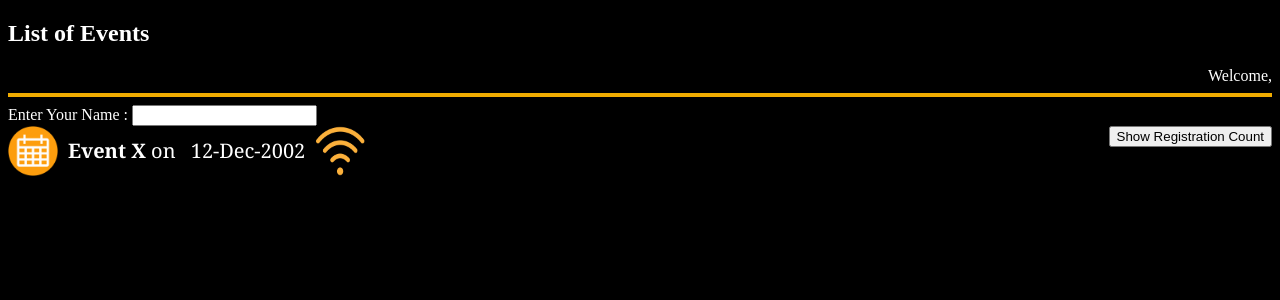
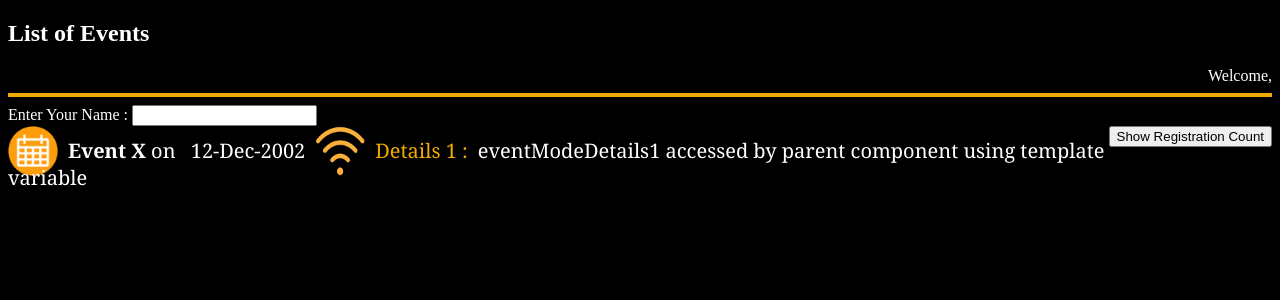
Before and after one commit to ashishsawant4u/ng-fundamentals, an Angular app: page / in a window 1280 px wide. Shown: the top 300 px of the page. Built offline with nearby package versions, Linux system fonts and the light colour scheme.

Commit message:
Using Template Variables to Interact with Child Components to access variable

```diff
--- a/src/app/events/eventmode.component.ts
+++ b/src/app/events/eventmode.component.ts
@@ -11,7 +11,7 @@ import { Component,Input,Output,EventEmitter } from '@angular/core';
 export class EventModeComponent {
 	@Input() eventMode:string;
 	@Output() eventModeClickEvent: EventEmitter<string> = new EventEmitter<string>();
-
+	eventModeDetails1:string = "eventModeDetails1 accessed by parent component using template variable";
 
 	handleEventModeClickEvent(): void
 	{
--- a/src/app/events/eventslist.component.html
+++ b/src/app/events/eventslist.component.html
@@ -17,7 +17,10 @@ Enter Your Name :
 	<span class="ml10 regSoFar" [innerText]="event.totalRegistrationSoFar"></span>
 	</span>
 	<span class="ml10">
-		<event-mode [eventMode]="event.mode" (eventModeClickEvent)="eventModeClickEventListener($event)">
+		<event-mode [eventMode]="event.mode" (eventModeClickEvent)="eventModeClickEventListener($event)"
+			#eventModeRef>
 		</event-mode>
 	</span>
+	<span class="ml10 regSoFar">Details 1 :</span>
+	<span class="ml10">{{eventModeRef.eventModeDetails1}}</span>
 </div>
```
